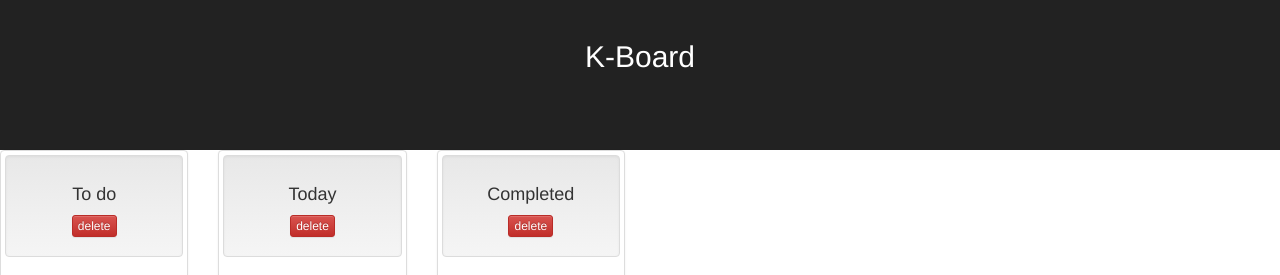
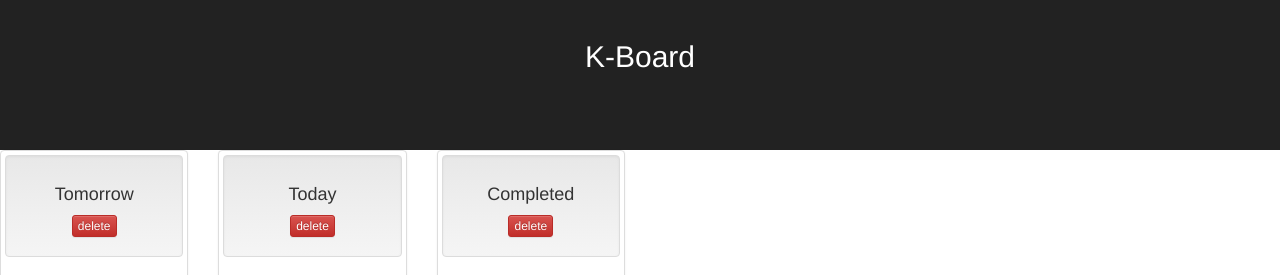
Before and after one commit to joromir/k-board, a React (Create React App) app: page / in a window 1280 px wide. Shown: the top 275 px of the page. Built offline with nearby package versions, Linux system fonts and the light colour scheme.

Commit message:
Refactor Board.js

```diff
--- a/src/Board.js
+++ b/src/Board.js
@@ -2,12 +2,16 @@ import React, { Component } from 'react';
 import BoardColumn from './BoardColumn';
 
 export default class Board extends Component {
-  render() {
-    // TODO: Extract data;
-    const boardColumns = [
+  constructor(props) {
+    super(props);
+    this.handleChange = this.handleChange.bind(this);
+
+    // TODO: Extract data
+    this.state = {
+      boardColumns:[
       {
         id: 1,
-        name: 'To do',
+        name: 'Tomorrow',
         stories: [
           {id: 1, title: 'Wash dishes', trash: false},
           {id: 2, title: 'Do the laundry', trash: false},
@@ -33,13 +37,37 @@ export default class Board extends Component {
           {id: 2, title: 'Pay the bills', trash: false},
         ]
       }
-    ];
+    ]}
+  }
 
-    const boards = boardColumns.map((board) =>
+  handleChange(columnId, storyId) {
+    // TODO: refactor yucky method;
+    const targetColumn = this.state.boardColumns.filter((column) =>
+      column.id.toString() === columnId.toString()
+    )[0];
+
+    const targetStory = targetColumn.stories.filter((story) =>
+      story.id === storyId
+    )[0];
+
+    const newColumn = {
+      ...targetColumn,
+      ...{stories: [{id: storyId, title: targetStory.title, trash: true}]}
+    }
+
+    this.setState({
+      ...this.state.boardColumns, ...newColumn
+    })
+  }
+
+  render() {
+    const boards = this.state.boardColumns.map((board) =>
       <BoardColumn
         key={board.id.toString()}
+        columnId={board.id}
         boardName={board.name}
-        stories={board.stories}/>
+        stories={board.stories}
+        onChange={this.handleChange}/>
     );
 
     return(
--- a/src/BoardColumn.js
+++ b/src/BoardColumn.js
@@ -21,8 +21,8 @@ export default class BoardColumn extends Component {
     });
   }
 
-  handleStoryChange(value) {
-    alert('TODO: handleStoryChange');
+  handleStoryChange(storyId) {
+    this.props.onChange(this.props.columnId, storyId);
   }
 
   trashedStories() {
--- a/src/BoardStory.js
+++ b/src/BoardStory.js
@@ -7,8 +7,8 @@ export default class BoardStory extends Component {
     this.markAsTrash = this.markAsTrash.bind(this);
   }
 
-  markAsTrash(e) {
-    alert('TODO: Should be marked as trash');
+  markAsTrash() {
+    this.props.onChange(this.props.story.id);
   }
 
   render() {
```
